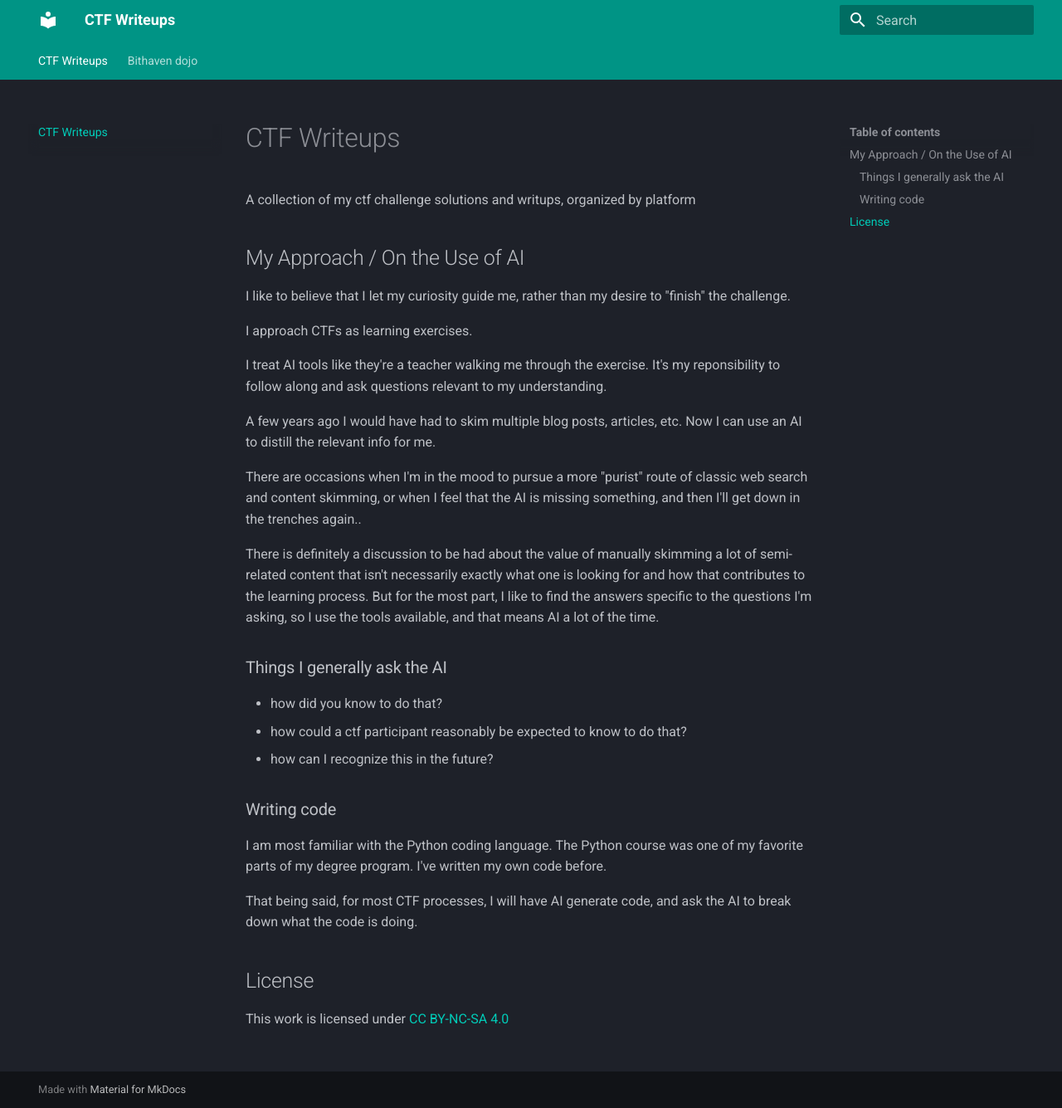
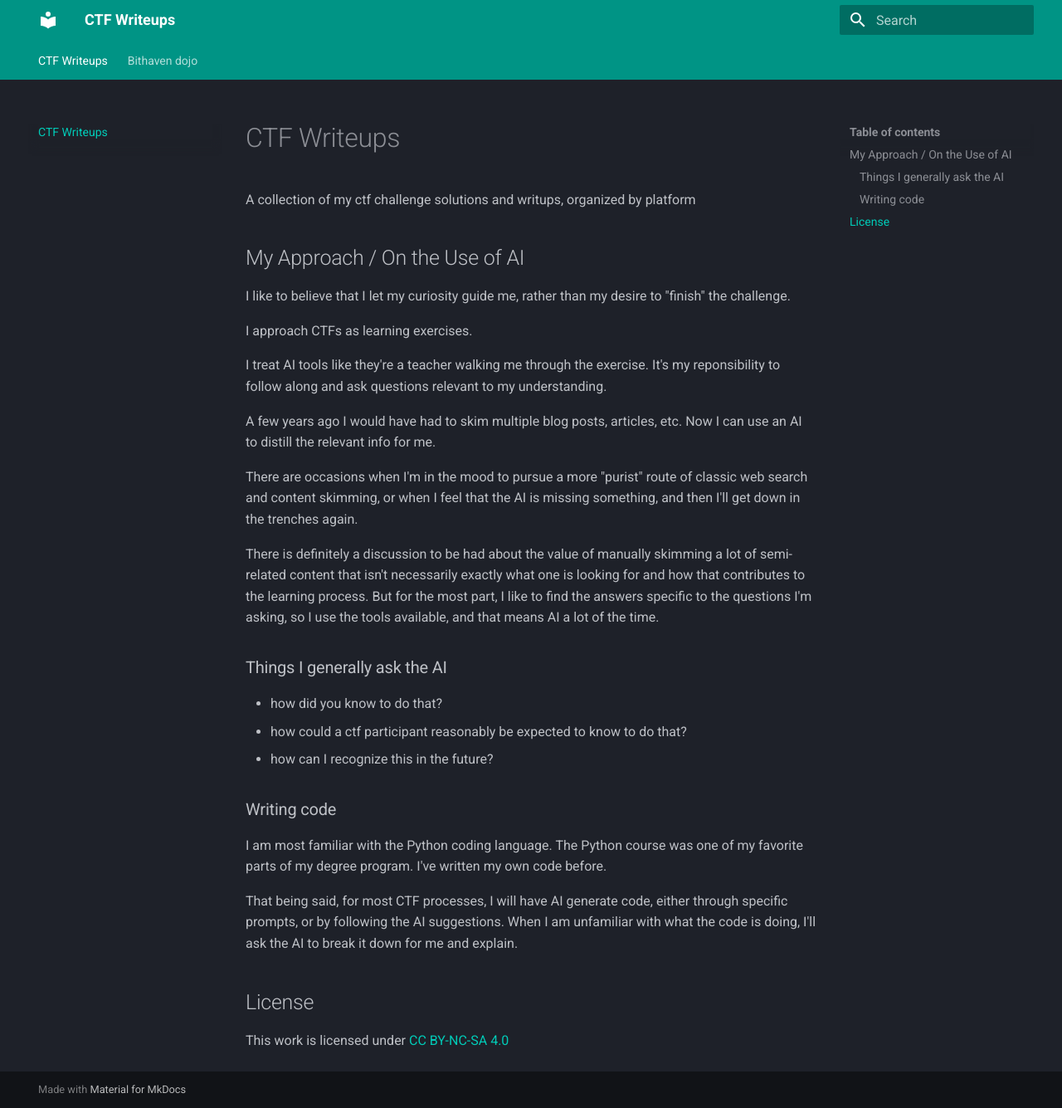
Before and after one commit to TrickMorr/ctf-writeups, an MkDocs documentation site: the page built from writeups/README.md, in a window 1280 px wide and 1335 px high. Shown: the whole window at 83% size. Built offline with MkDocs 1.6.1 and Material for MkDocs 9.7.7, drawn with Linux system fonts in a browser that asks for light colours.

Commit message:
minor typo fixes

```diff
--- a/writeups/README.md
+++ b/writeups/README.md
@@ -12,7 +12,7 @@ I treat AI tools like they're a teacher walking me through the exercise. It's my
 
 A few years ago I would have had to skim multiple blog posts, articles, etc. Now I can use an AI to distill the relevant info for me.
 
-There are occasions when I'm in the mood to pursue a more "purist" route of classic web search and content skimming, or when I feel that the AI is missing something, and then I'll get down in the trenches again..
+There are occasions when I'm in the mood to pursue a more "purist" route of classic web search and content skimming, or when I feel that the AI is missing something, and then I'll get down in the trenches again.
 
 There is definitely a discussion to be had about the value of manually skimming a lot of semi-related content that isn't necessarily exactly what one is looking for and how that contributes to the learning process.  But for the most part, I like to find the answers specific to the questions I'm asking, so I use the tools available, and that means AI a lot of the time.
 
@@ -25,7 +25,7 @@ There is definitely a discussion to be had about the value of manually skimming
 ### Writing code
 I am most familiar with the Python coding language. The Python course was one of my favorite parts of my degree program. I've written my own code before.
 
-That being said, for most CTF processes, I will have AI generate code, and ask the AI to break down what the code is doing.
+That being said, for most CTF processes, I will have AI generate code, either through specific prompts, or by following the AI suggestions. When I am unfamiliar with what the code is doing, I'll ask the AI to break it down for me and explain.
 
 
 ## License
```
